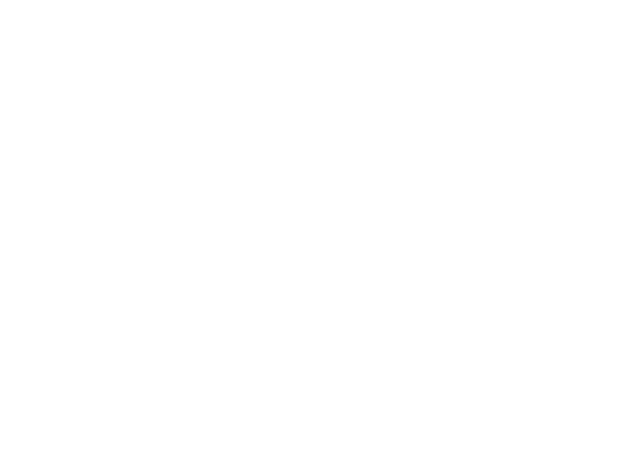
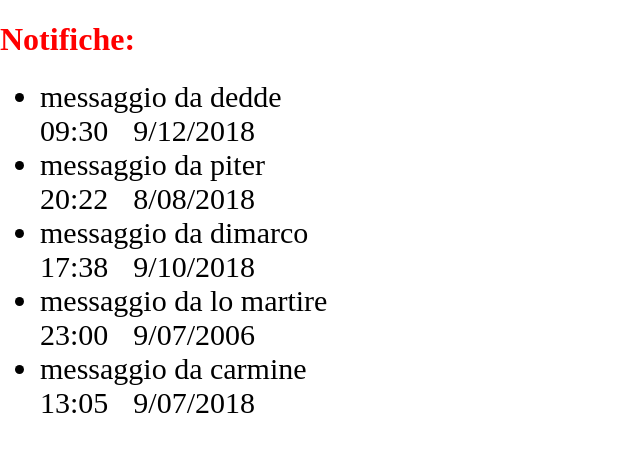
Before and after one commit to alessio0006/Dettaglio-notifiche, a plain HTML site: page code/progetto.html in a window 1280 px wide. Shown: the whole page, without its empty margins (0-640 px from the left). Drawn offline with Linux system fonts and the light colour scheme.

Commit message:
changed file

```diff
--- a/code/data.json
+++ b/code/data.json
@@ -1,4 +1,4 @@
 {
- "notificationlist":["messaggio da dedde","messaggio da piter","messaggio da dimarco","messaggio da lo martire","messaggio da carmine"]
+ "notificationlist":[{"messaggio":"messaggio da dedde","timestamp":"09/12/2018T09:30"},{"messaggio":"messaggio da piter","timestamp":"08/08/2018T20:22"},{"messaggio":"messaggio da dimarco","timestamp":"09/10/2018T17:38"},{"messaggio":"messaggio da lo martire","timestamp": "09/07/2006T23:00"},{"messaggio":"messsaggio da carmine","timestamp": "09/07/2018T13:05"}]
 
 }
--- a/code/progetto.html
+++ b/code/progetto.html
@@ -10,6 +10,13 @@
     <script src="app.js"></script>
 </head>
 <body>
-
+  <h1>Notifiche:</h1>
+  <ul>
+      <li><a href="Messaggio.html">messaggio da dedde <br> 9/12/2018 <time>09:30</time></a></li>
+      <li>messaggio da piter <br>8/08/2018<time>20:22</time></li>
+      <li>messaggio da dimarco <br> 9/10/2018 <time>17:38</time></li>
+      <li>messaggio da lo martire<br> 9/07/2006 <time>23:00</time></li>
+      <li>messaggio da carmine<br> 9/07/2018 <time>13:05</time></li>
+  </ul>
 </body>
 </html>
--- a/code/style.css
+++ b/code/style.css
@@ -1,21 +1,5 @@
-.table{
-    border-radius: 2px;
-    border-color: black;
-
-}
-.table-row-header{
-    color:red;
-    font-family: Arial, Helvetica, sans-serif;
-    font-size: 50px;
-    margin-left: 25px;
-
-
-}
-.table-row{
-  font-family: verdana;
-}
-.table-cell{
-   font-family: Verdana;
+h1{
+    color: red;
 }
 body{
     margin:0%;
@@ -23,3 +7,15 @@ body{
 notread{
     background-color: cornflowerblue;
 }
+time{
+    float: left;
+    margin-right: 25px;
+}
+li{
+    font-size: 30px;
+
+}
+a{
+    text-decoration: none;
+    color:black;
+}
```
Also changed, not shown: code/Messaggio.html (added, +12 -0 lines).
